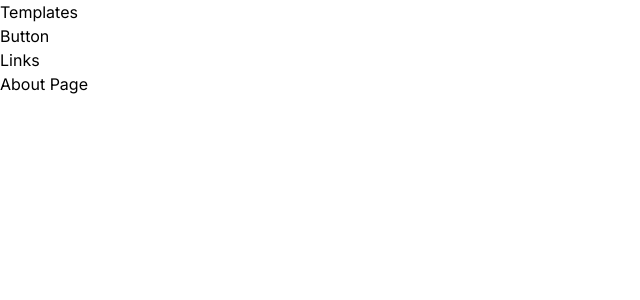
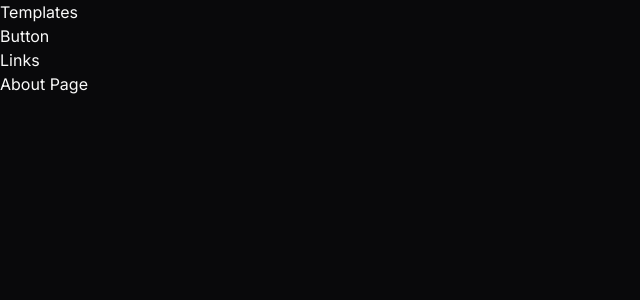
Before and after one commit to SammyFerreiraa/unitary-tests, a Next.js app: page / in a window 1280 px wide. Shown: the top 300 px of the page, without its empty margins (0-640 px from the left). Built offline with nearby package versions, Linux system fonts and the light colour scheme.

Commit message:
:truck: chore: add deps and updates chadcn/ui

```diff
--- a/src/app/globals.css
+++ b/src/app/globals.css
@@ -1,3 +1,46 @@
 @tailwind base;
 @tailwind components;
 @tailwind utilities;
+
+@layer base {
+  :root {
+    --background: 240 10% 3.9%;
+    --foreground: 0 0% 98%;
+
+    --card: 240 10% 3.9%;
+    --card-foreground: 0 0% 98%;
+
+    --popover: 240 10% 3.9%;
+    --popover-foreground: 0 0% 98%;
+
+    --primary: 0 0% 98%;
+    --primary-foreground: 240 5.9% 10%;
+
+    --secondary: 240 3.7% 15.9%;
+    --secondary-foreground: 0 0% 98%;
+
+    --muted: 240 3.7% 15.9%;
+    --muted-foreground: 240 5% 64.9%;
+
+    --accent: 240 3.7% 15.9%;
+    --accent-foreground: 0 0% 98%;
+
+    --destructive: 0 62.8% 30.6%;
+    --destructive-foreground: 0 0% 98%;
+
+    --border: 240 3.7% 15.9%;
+    --input: 240 3.7% 15.9%;
+    --ring: 240 4.9% 83.9%;
+
+    --radius: 0.5rem;
+  }
+}
+
+@layer base {
+  * {
+    @apply border-border;
+  }
+  body {
+    @apply bg-background text-foreground;
+  }
+}
--- /dev/null
+++ b/src/lib/utils.ts
@@ -0,0 +1,6 @@
+import { type ClassValue, clsx } from "clsx"
+import { twMerge } from "tailwind-merge"
+
+export function cn(...inputs: ClassValue[]) {
+  return twMerge(clsx(inputs))
+}
--- /dev/null
+++ b/tailwind.config.js
@@ -0,0 +1,76 @@
+/** @type {import('tailwindcss').Config} */
+module.exports = {
+  darkMode: ["class"],
+  content: [
+    './pages/**/*.{ts,tsx}',
+    './components/**/*.{ts,tsx}',
+    './app/**/*.{ts,tsx}',
+    './src/**/*.{ts,tsx}',
+	],
+  theme: {
+    container: {
+      center: true,
+      padding: "2rem",
+      screens: {
+        "2xl": "1400px",
+      },
+    },
+    extend: {
+      colors: {
+        border: "hsl(var(--border))",
+        input: "hsl(var(--input))",
+        ring: "hsl(var(--ring))",
+        background: "hsl(var(--background))",
+        foreground: "hsl(var(--foreground))",
+        primary: {
+          DEFAULT: "hsl(var(--primary))",
+          foreground: "hsl(var(--primary-foreground))",
+        },
+        secondary: {
+          DEFAULT: "hsl(var(--secondary))",
+          foreground: "hsl(var(--secondary-foreground))",
+        },
+        destructive: {
+          DEFAULT: "hsl(var(--destructive))",
+          foreground: "hsl(var(--destructive-foreground))",
+        },
+        muted: {
+          DEFAULT: "hsl(var(--muted))",
+          foreground: "hsl(var(--muted-foreground))",
+        },
+        accent: {
+          DEFAULT: "hsl(var(--accent))",
+          foreground: "hsl(var(--accent-foreground))",
+        },
+        popover: {
+          DEFAULT: "hsl(var(--popover))",
+          foreground: "hsl(var(--popover-foreground))",
+        },
+        card: {
+          DEFAULT: "hsl(var(--card))",
+          foreground: "hsl(var(--card-foreground))",
+        },
+      },
+      borderRadius: {
+        lg: "var(--radius)",
+        md: "calc(var(--radius) - 2px)",
+        sm: "calc(var(--radius) - 4px)",
+      },
+      keyframes: {
+        "accordion-down": {
+          from: { height: 0 },
+          to: { height: "var(--radix-accordion-content-height)" },
+        },
+        "accordion-up": {
+          from: { height: "var(--radix-accordion-content-height)" },
+          to: { height: 0 },
+        },
+      },
+      animation: {
+        "accordion-down": "accordion-down 0.2s ease-out",
+        "accordion-up": "accordion-up 0.2s ease-out",
+      },
+    },
+  },
+  plugins: [require("tailwindcss-animate")],
+}
```
Also changed, not shown: package.json (+6 -1 lines), components.json (added), 1 other file (tests, documents, lock files or other folders).
